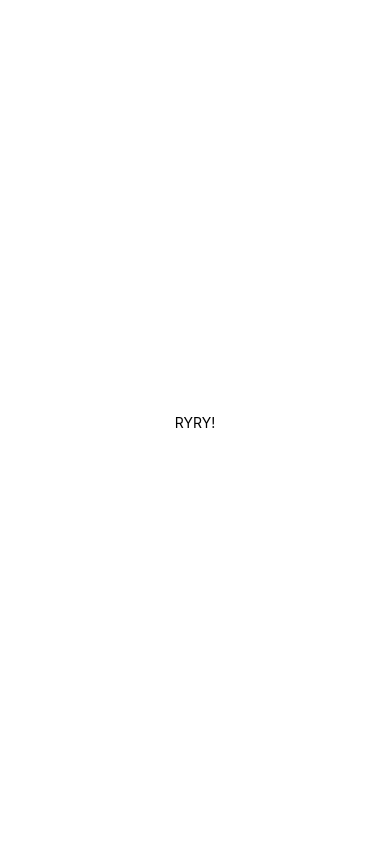
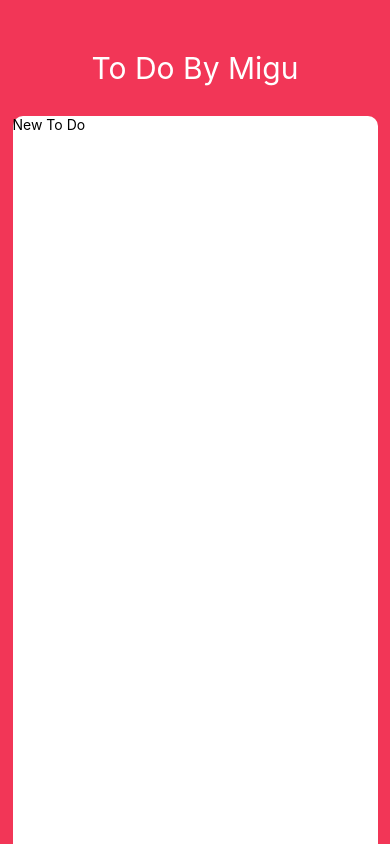
Before and after one commit to mingyumkim93/todoapp-reactnative, a React Native app: screen / in a window 390 px wide. Built offline with nearby package versions, Linux system fonts and the light colour scheme.

Commit message:
input box and title with some styling

```diff
--- a/App.js
+++ b/App.js
@@ -1,10 +1,16 @@
 import React from 'react';
-import { StyleSheet, Text, View } from 'react-native';
+import { StyleSheet, Text, View, StatusBar, TextInput, Dimensions, Platform } from 'react-native';
+
+const {height, width} = Dimensions.get("window");
 
 export default function App() {
   return (
     <View style={styles.container}>
-      <Text>RYRY!</Text>
+      <StatusBar barStyle="light-content"/>
+      <Text style={styles.title}>To Do By Migu</Text>
+      <View style={styles.card}>
+        <TextInput style={styles.input} placeholder="New To Do"/>
+      </View>
     </View>
   );
 }
@@ -12,8 +18,35 @@ export default function App() {
 const styles = StyleSheet.create({
   container: {
     flex: 1,
-    backgroundColor: '#fff',
-    alignItems: 'center',
-    justifyContent: 'center',
+    backgroundColor: '#F23657',
+    alignItems: 'center'
   },
+  title:{
+    color:"white",
+    fontSize:30,
+    marginTop: 50,
+    fontWeight: "400",
+    marginBottom: 30
+  },
+  card:{
+    backgroundColor:"white",
+    flex: 1,
+    width: width - 25,
+    borderTopLeftRadius: 10,
+    borderTopRightRadius: 10,
+    ...Platform.select({
+      ios:{
+        shadowColor: "rgba(50, 50, 50)",
+        shadowOpacity: 0.5,
+        shadowRadius: 5,
+        shadowOffset:{
+          height:-1,
+          width:0
+        }
+      },
+      android:{
+        elevation:5
+      }
+    })
+  }
 });
```
